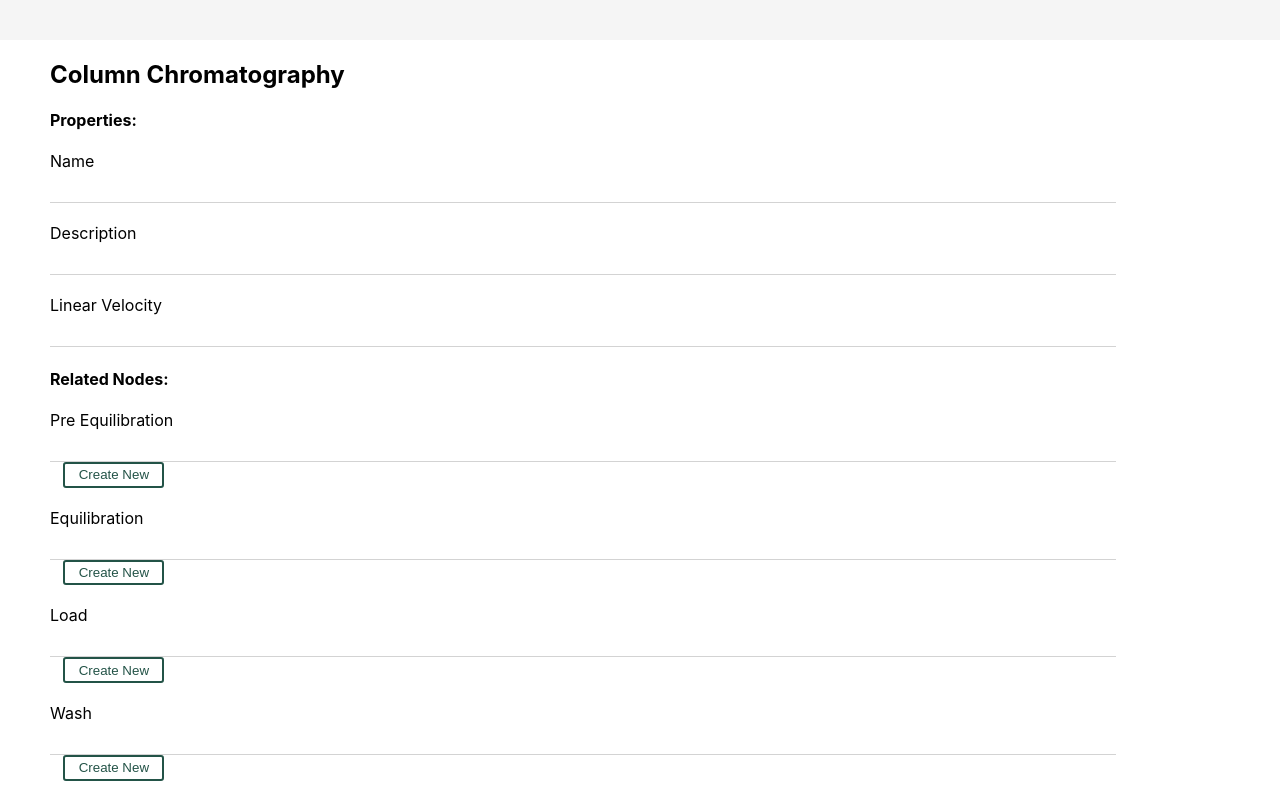
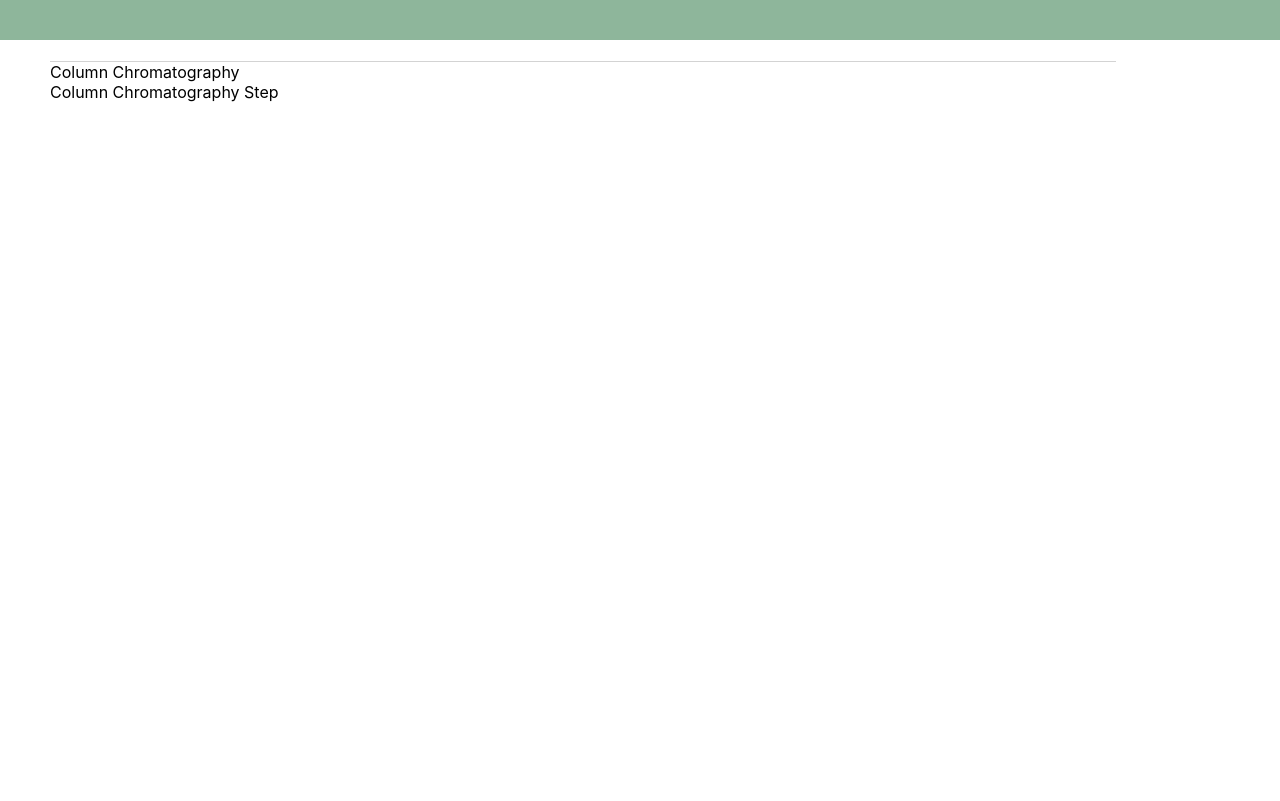
Before and after one commit to francomendoza/lsdm, a React (Create React App) app: page / in a window 1280 px wide. Built offline with nearby package versions, Linux system fonts and the light colour scheme.

Commit message:
add some basic routing

```diff
--- a/package.json
+++ b/package.json
@@ -3,6 +3,7 @@
   "version": "0.1.0",
   "private": true,
   "dependencies": {
+    "@reach/router": "^1.3.1",
     "@testing-library/jest-dom": "^4.2.4",
     "@testing-library/react": "^9.3.2",
     "@testing-library/user-event": "^7.1.2",
--- a/src/App.css
+++ b/src/App.css
@@ -14,7 +14,7 @@
 }
 
 .App-header {
-  background-color: whitesmoke;
+  background-color: #8eb69b;
   min-height: 5vh;
   display: flex;
   flex-direction: column;
--- a/src/App.js
+++ b/src/App.js
@@ -2,34 +2,50 @@ import React from "react";
 import "./App.css";
 import Template from "./Template";
 import { connect } from "react-redux";
-import TemplateNavigator from "./TemplateNavigator";
+import TemplateInstanceNavigator from "./TemplateInstanceNavigator";
+import { Router } from "@reach/router";
+import TemplateSearch from "./TemplateSearch";
 
 function App(props) {
   return (
     <div className="App">
       <header className="App-header"></header>
       <div className="App-container">
-        <TemplateNavigator templateGraphPath={props.templateGraphPath} />
-        <Template {...props.template} />
+        <Router>
+          <TemplateSearch path="/" />
+          <TemplateInstanceViewer path="/template_instances/:templateInstanceId" />
+        </Router>
       </div>
     </div>
   );
 }
 
-const mapStateToProps = state => {
+let TemplateInstanceViewer = props => {
+  return (
+    <div>
+      <TemplateInstanceNavigator templateGraphPath={props.templateGraphPath} />
+      <Template {...props.template} />
+    </div>
+  );
+};
+
+const mapStateToProps = (state, ownProps) => {
   let templateInstance =
-    state.templateInstancesById[state.visibleTemplateInstanceId];
+    state.templateInstancesById[ownProps.templateInstanceId];
   return {
     templateInstance,
     template: state.templatesById[templateInstance.templateId],
-    templateGraphPath: state.templateGraphPath.map(templateId => {
-      let template = state.templatesById[templateId];
+    templateGraphPath: state.templateGraphPath.map(templateInstanceId => {
+      let templateInstance = state.templateInstancesById[templateInstanceId];
+      let template = state.templatesById[templateInstance.templateId];
       return {
-        id: templateId,
+        id: templateInstance.id,
         name: template.name
       };
     })
   };
 };
 
-export default connect(mapStateToProps)(App);
+TemplateInstanceViewer = connect(mapStateToProps)(TemplateInstanceViewer);
+
+export default App;
--- a/src/Template.js
+++ b/src/Template.js
@@ -2,6 +2,8 @@ import React from "react";
 import { createAndViewTemplateInstance } from "./actions/templateActions";
 import "./Template.css";
 import { connect } from "react-redux";
+import { createTemplateInstance } from "./api/templateInstances";
+import { navigate } from "@reach/router";
 
 const TemplateProperty = props => {
   return (
@@ -26,13 +28,11 @@ let TemplateRelation = props => {
 
 const mapDispatchToProps = (dispatch, ownProps) => {
   return {
-    setVisibleTemplate: () =>
-      dispatch(
-        createAndViewTemplateInstance(
-          ownProps.templateId,
-          ownProps.parentTemplateId
-        )
-      )
+    setVisibleTemplate: () => {
+      let templateInstance = createTemplateInstance(ownProps.templateId);
+      dispatch(createAndViewTemplateInstance(templateInstance));
+      navigate(`/template_instances/${templateInstance.id}`);
+    }
   };
 };
 
--- /dev/null
+++ b/src/TemplateInstanceNavigator.js
@@ -0,0 +1,26 @@
+import React from "react";
+import { Link } from "@reach/router";
+
+const TemplateInstanceNavigator = props => {
+  return (
+    <nav className="">
+      <ol>
+        {props.templateGraphPath.map(node => {
+          return <Breadcrumb templateInstance={node} />;
+        })}
+      </ol>
+    </nav>
+  );
+};
+
+const Breadcrumb = props => {
+  return (
+    <li key={props.templateInstance.id}>
+      <Link to={`/template_instances/${props.templateInstance.id}`}>
+        <span>{props.templateInstance.name}</span>
+      </Link>
+    </li>
+  );
+};
+
+export default TemplateInstanceNavigator;
--- a/src/TemplateNavigator.js
+++ /dev/null
@@ -1,21 +0,0 @@
-import React from "react";
-
-const TemplateNavigator = props => {
-  return (
-    <nav className="">
-      <ol>
-        {props.templateGraphPath.map(template => {
-          return (
-            <li key={template.id}>
-              <a>
-                <span>{template.name}</span>
-              </a>
-            </li>
-          );
-        })}
-      </ol>
-    </nav>
-  );
-};
-
-export default TemplateNavigator;
--- /dev/null
+++ b/src/TemplateSearch.js
@@ -0,0 +1,43 @@
+import React, { useState } from "react";
+import { connect } from "react-redux";
+import { createAndViewTemplateInstance } from "./actions/templateActions";
+import { createTemplateInstance } from "./api/templateInstances";
+
+const TemplateSearch = props => {
+  let [query, updateQuery] = useState("");
+
+  return (
+    <div>
+      <input
+        type="text"
+        value={query}
+        onChange={event => updateQuery(event.target.value)}
+      />
+      {props.templateIds
+        .filter(id => props.templatesById[id].name.includes(query))
+        .map(templateId => {
+          return (
+            <div
+              key={templateId}
+              onClick={() => {
+                let templateInstance = createTemplateInstance(templateId);
+                props.dispatch(createAndViewTemplateInstance(templateInstance));
+                props.navigate(`template_instances/${templateInstance.id}`);
+              }}
+            >
+              {props.templatesById[templateId].name}
+            </div>
+          );
+        })}
+    </div>
+  );
+};
+
+const mapStateToProps = state => {
+  return {
+    templateIds: state.templateIds,
+    templatesById: state.templatesById
+  };
+};
+
+export default connect(mapStateToProps)(TemplateSearch);
--- a/src/actions/templateActions.js
+++ b/src/actions/templateActions.js
@@ -1,11 +1,6 @@
-export const createAndViewTemplateInstance = (
-  templateId,
-  parentTemplateInstanceId
-) => {
+export const createAndViewTemplateInstance = templateInstance => {
   return {
     type: "NEW_TEMPLATE_INSTANCE",
-    templateId,
-    templateInstanceId: new Date().toISOString(),
-    parentTemplateInstanceId
+    templateInstance
   };
 };
--- /dev/null
+++ b/src/api/templateInstances.js
@@ -0,0 +1,8 @@
+export function createTemplateInstance(templateId) {
+  return {
+    id: new Date().toISOString(),
+    templateId,
+    propertyValues: [],
+    relatedTemplateIds: []
+  };
+}
--- a/src/reducers.js
+++ b/src/reducers.js
@@ -16,7 +16,7 @@ templateInstancesById: {
 function visibleTemplateInstanceId(state = 1, action) {
   switch (action.type) {
     case "NEW_TEMPLATE_INSTANCE":
-      return action.templateInstanceId;
+      return action.templateInstance.id;
     default:
       return state;
   }
@@ -25,13 +25,10 @@ function visibleTemplateInstanceId(state = 1, action) {
 function templateInstancesById(state = {}, action) {
   switch (action.type) {
     case "NEW_TEMPLATE_INSTANCE":
-      let templateInstance = {
-        id: action.templateInstanceId,
-        templateId: action.templateId,
-        propertyValues: [],
-        relatedTemplateIds: []
+      return {
+        ...state,
+        [action.templateInstance.id]: action.templateInstance
       };
-      return { ...state, [action.templateInstanceId]: templateInstance };
     default:
       return {
         1: {
@@ -47,7 +44,7 @@ function templateInstancesById(state = {}, action) {
 function templateGraphPath(state = [], action) {
   switch (action.type) {
     case "NEW_TEMPLATE_INSTANCE":
-      let path = [...state, action.parentTemplateInstanceId];
+      let path = [...state, action.templateInstance.id];
 
       return path;
     default:
@@ -112,9 +109,14 @@ function templatesById(state = {}, action) {
   };
 }
 
+function templateIds(state = [], action) {
+  return [1, 2];
+}
+
 export default combineReducers({
   visibleTemplateInstanceId,
   templateInstancesById,
   templatesById,
+  templateIds,
   templateGraphPath
 });
```
Also changed, not shown: 1 other file (tests, documents, lock files or other folders).
